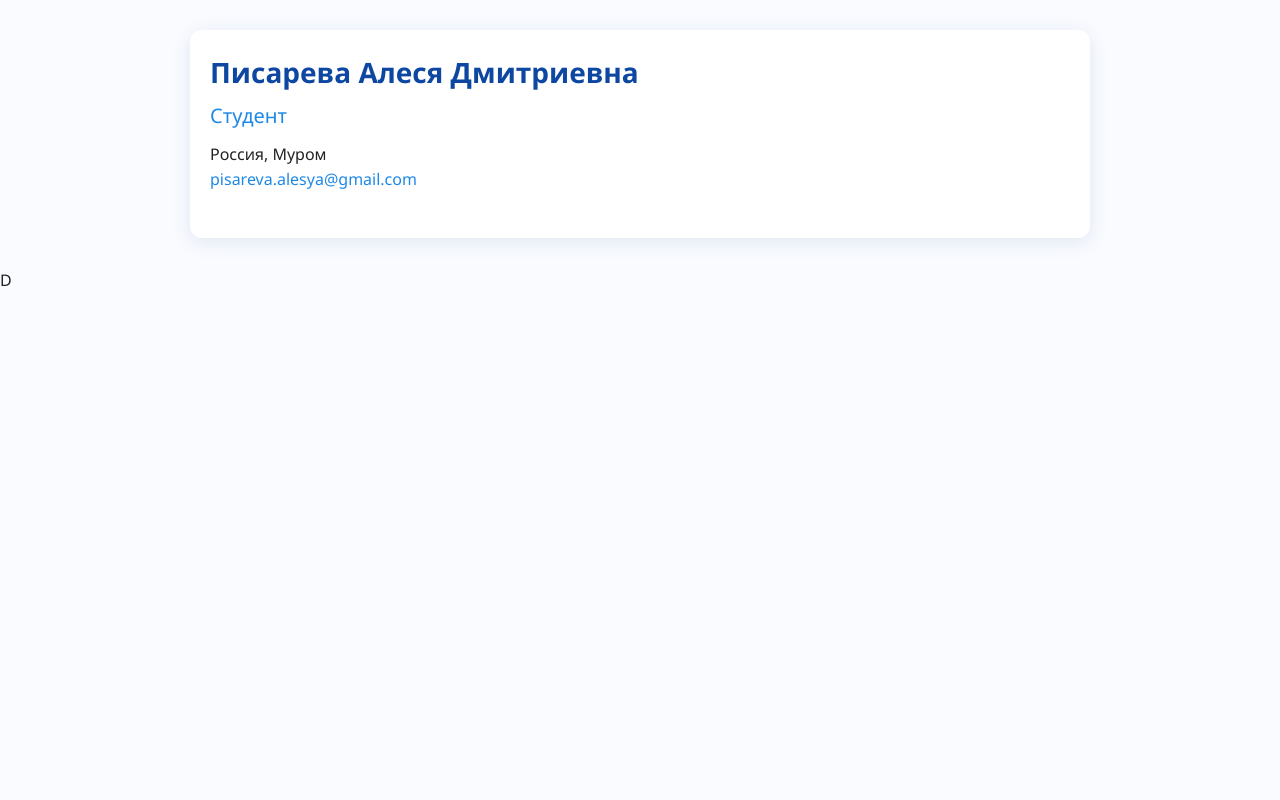
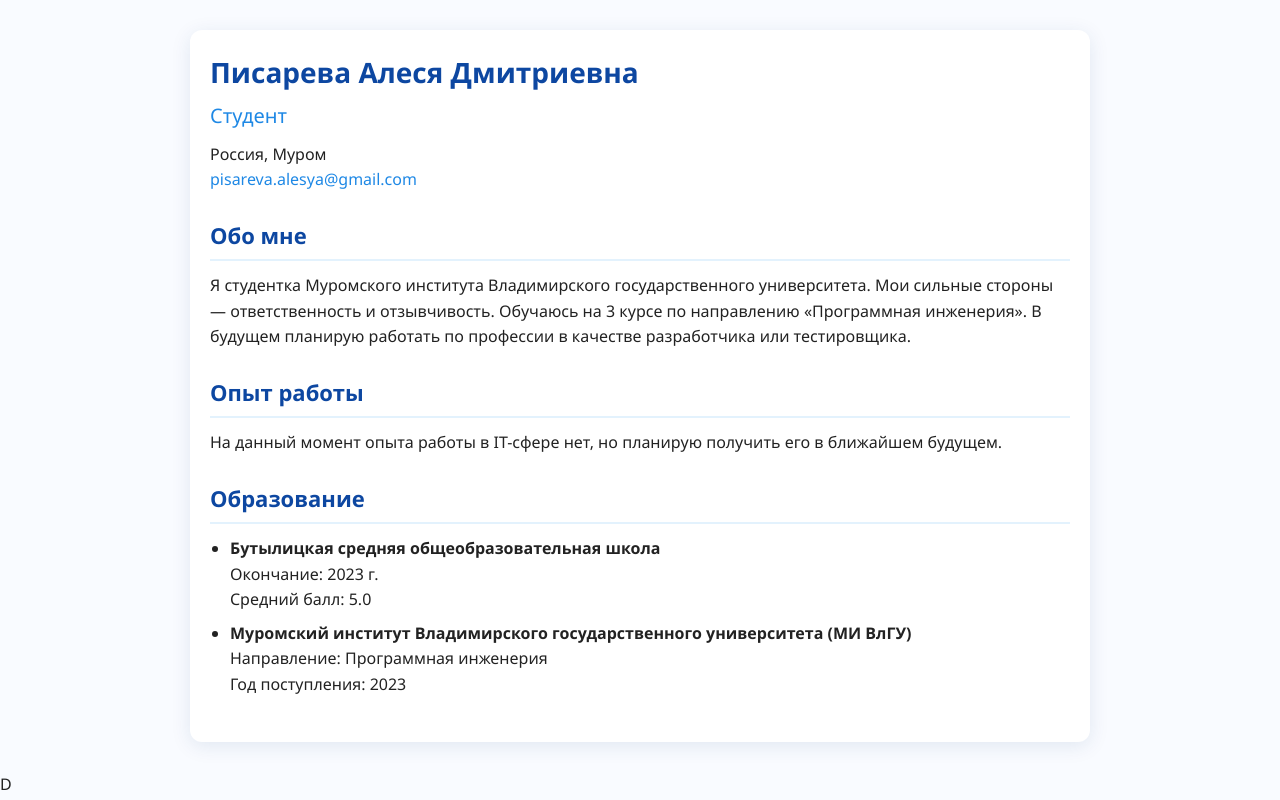
Before and after one commit to Alesya0711/Pisareva_lab1.gethub.io, a plain HTML site: page index.html in a window 1280 px wide. Drawn offline with Linux system fonts and the light colour scheme.

Commit message:
Update index.html
Добавление новой информации в резюме

```diff
--- a/index.html
+++ b/index.html
@@ -19,6 +19,37 @@
         </div>
       </div>
     </header>
+
+    <section>
+      <h2>Обо мне</h2>
+      <p>
+        Я студентка Муромского института Владимирского государственного университета.
+        Мои сильные стороны — ответственность и отзывчивость.
+        Обучаюсь на 3 курсе по направлению «Программная инженерия».
+        В будущем планирую работать по профессии в качестве разработчика или тестировщика.
+      </p>
+    </section>
+
+    <section>
+      <h2>Опыт работы</h2>
+      <p>На данный момент опыта работы в IT-сфере нет, но планирую получить его в ближайшем будущем.</p>
+    </section>
+
+    <section>
+      <h2>Образование</h2>
+      <ul>
+        <li>
+          <strong>Бутылицкая средняя общеобразовательная школа</strong><br>
+          Окончание: 2023 г.<br>
+          Средний балл: 5.0
+        </li>
+        <li>
+          <strong>Муромский институт Владимирского государственного университета (МИ ВлГУ)</strong><br>
+          Направление: Программная инженерия<br>
+          Год поступления: 2023
+        </li>
+      </ul>
+    </section>
   </div>
 </body>
 </html>D
```
